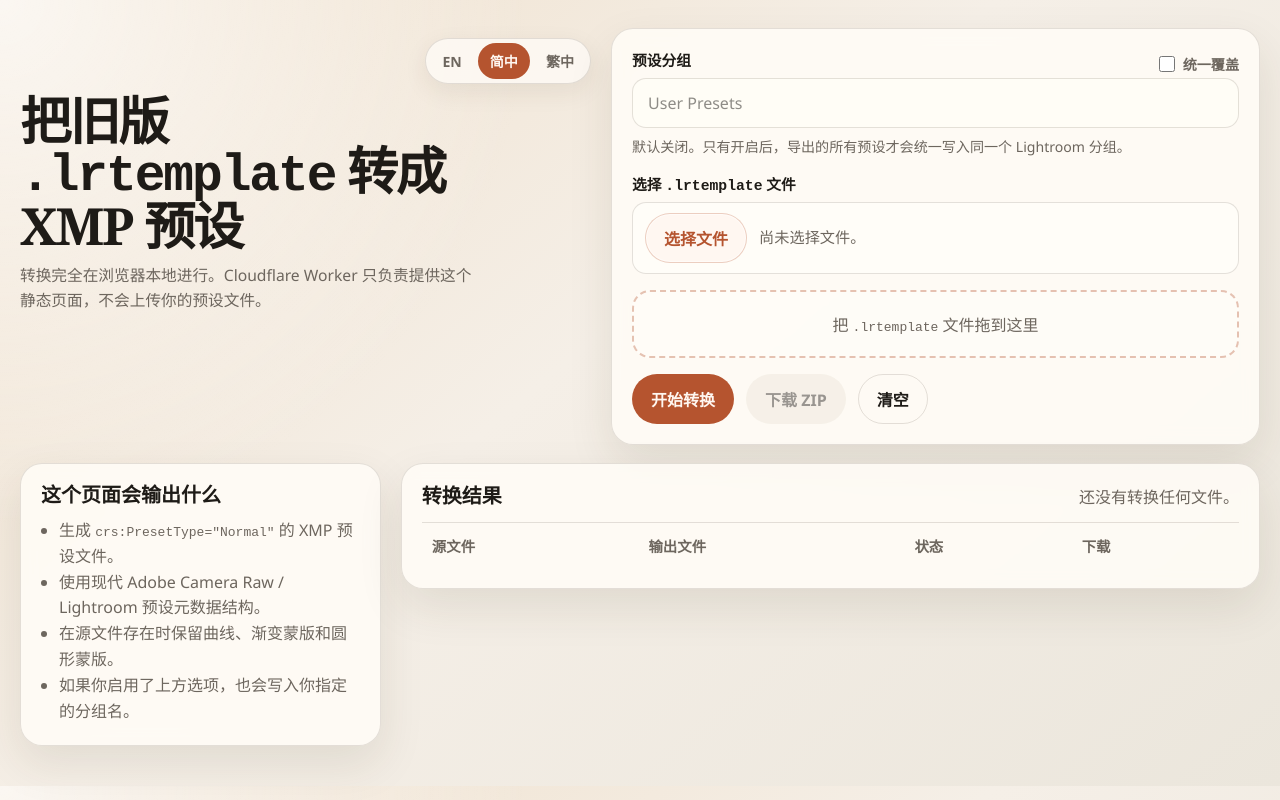
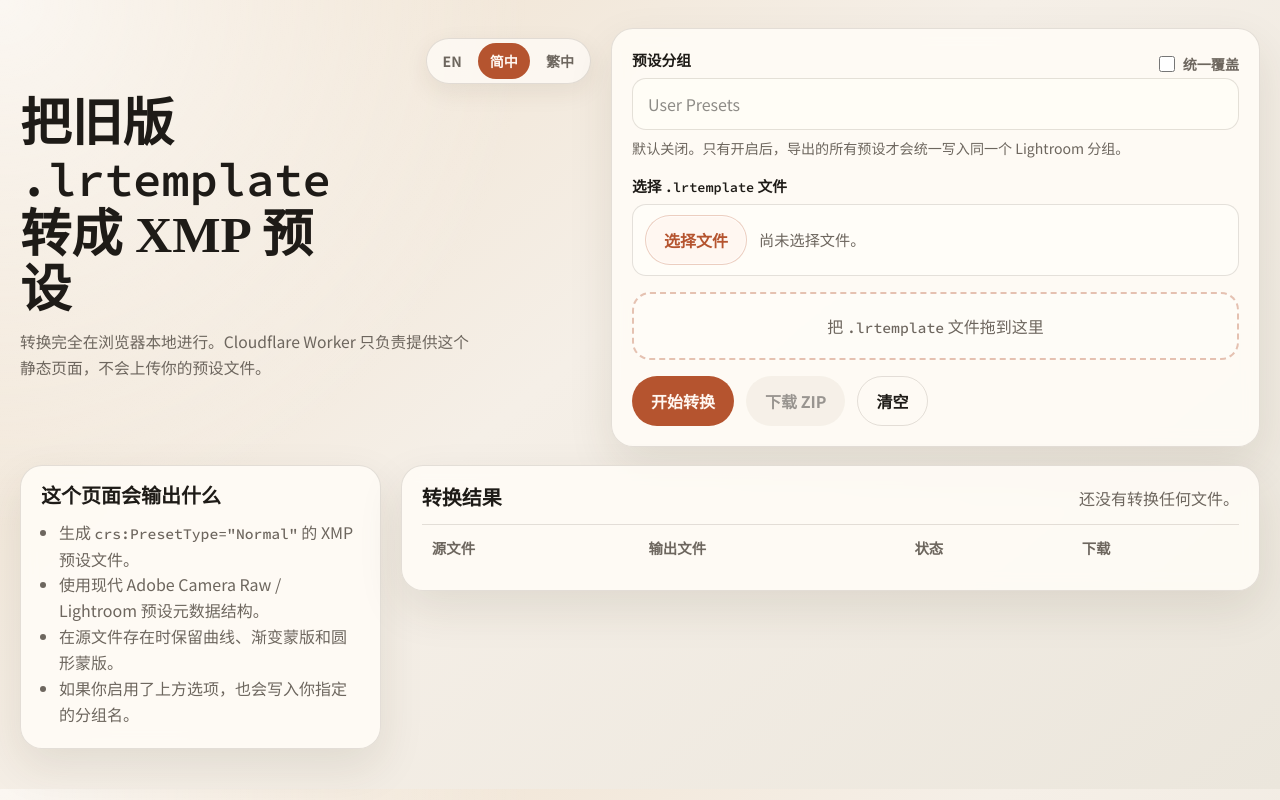
Before and after one commit to yuzukumo/LRtemplate2XMPPresets, a website with bundled scripts: page public/index.html in a window 1280 px wide. Both pictures are taken after a click on the button "简中". Built offline with nearby package versions, Linux system fonts and the light colour scheme.

Commit message:
Optimize Smoothness, Enhance Stability

```diff
--- a/public/index.html
+++ b/public/index.html
@@ -4,6 +4,12 @@
     <meta charset="utf-8" />
     <meta name="viewport" content="width=device-width, initial-scale=1" />
     <title>LRTemplate to XMP Preset</title>
+    <link rel="preconnect" href="https://fonts.googleapis.com" />
+    <link rel="preconnect" href="https://fonts.gstatic.com" crossorigin />
+    <link
+      rel="stylesheet"
+      href="https://fonts.googleapis.com/css2?family=Noto+Sans+SC:wght@400;500;700&family=Noto+Sans+TC:wght@400;500;700&family=Noto+Serif+SC:wght@600;700&family=Noto+Serif+TC:wght@600;700&family=Source+Code+Pro:wght@500;600&family=Source+Sans+3:wght@400;500;600;700&family=Source+Serif+4:wght@600;700&display=swap"
+    />
     <link rel="icon" type="image/svg+xml" href="./favicon.svg" />
     <link rel="stylesheet" href="./styles.css" />
   </head>
--- a/public/styles.css
+++ b/public/styles.css
@@ -11,6 +11,36 @@
   --success: #236a43;
   --error: #a52d2d;
   --shadow: 0 18px 45px rgba(63, 45, 22, 0.1);
+  --font-sans-latin: "Source Sans 3", "Segoe UI", sans-serif;
+  --font-serif-latin: "Source Serif 4", Georgia, "Times New Roman", serif;
+  --font-code: "Source Code Pro", "SFMono-Regular", Consolas, monospace;
+  --font-sans-sc:
+    "Source Han Sans SC",
+    "Source Han Sans CN",
+    "Noto Sans SC",
+    "PingFang SC",
+    "Microsoft YaHei",
+    sans-serif;
+  --font-sans-tc:
+    "Source Han Sans TC",
+    "Source Han Sans",
+    "Noto Sans TC",
+    "PingFang TC",
+    "Microsoft JhengHei",
+    sans-serif;
+  --font-serif-sc:
+    "Source Han Serif SC",
+    "Source Han Serif CN",
+    "Noto Serif SC",
+    "Songti SC",
+    serif;
+  --font-serif-tc:
+    "Source Han Serif TC",
+    "Source Han Serif",
+    "Noto Serif TC",
+    "Songti TC",
+    "PMingLiU",
+    serif;
 }
 
 * {
@@ -19,11 +49,19 @@
 
 body {
   margin: 0;
-  font-family: "IBM Plex Sans", "Segoe UI", sans-serif;
+  font-family: var(--font-sans-latin);
   color: var(--ink);
   background:
     radial-gradient(circle at top left, rgba(255, 255, 255, 0.75), transparent 35%),
     linear-gradient(140deg, #efe0cc 0%, #f5efe7 45%, #ebe6dc 100%);
+}
+
+html[lang="zh-CN"] body {
+  font-family: var(--font-sans-sc);
+}
+
+html[lang="zh-TW"] body {
+  font-family: var(--font-sans-tc);
 }
 
 .page {
@@ -90,9 +128,21 @@ body {
 h1,
 h2 {
   margin: 0;
-  font-family: Georgia, "Times New Roman", serif;
+  font-family: var(--font-serif-latin);
   font-weight: 600;
   line-height: 1.08;
+}
+
+html[lang="zh-CN"] h1,
+html[lang="zh-CN"] h2 {
+  font-family: var(--font-serif-sc);
+  font-weight: 700;
+}
+
+html[lang="zh-TW"] h1,
+html[lang="zh-TW"] h2 {
+  font-family: var(--font-serif-tc);
+  font-weight: 700;
 }
 
 h1 {
@@ -100,6 +150,13 @@ h1 {
   font-size: clamp(2.1rem, 4vw, 3.6rem);
   line-height: 0.97;
   letter-spacing: -0.04em;
+}
+
+html[lang="zh-CN"] h1,
+html[lang="zh-TW"] h1 {
+  max-width: 12ch;
+  line-height: 1.08;
+  letter-spacing: 0;
 }
 
 h2 {
@@ -112,6 +169,11 @@ h2 {
   color: var(--muted);
   font-size: 0.98rem;
   line-height: 1.62;
+}
+
+code {
+  font-family: var(--font-code);
+  font-size: 0.92em;
 }
 
 .card {
```
Also changed, not shown: README.zh-CN.md (+1 -1 lines), README.zh-TW.md (+1 -1 lines), README.md.
